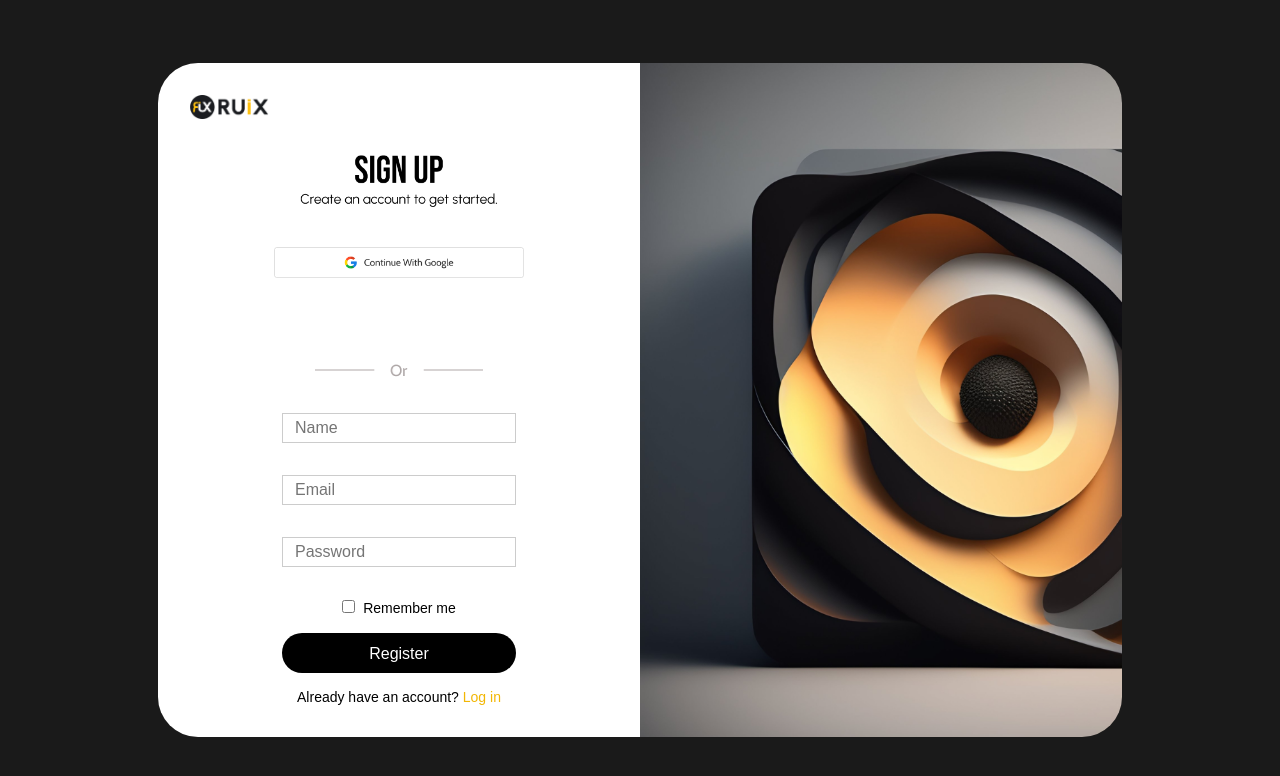
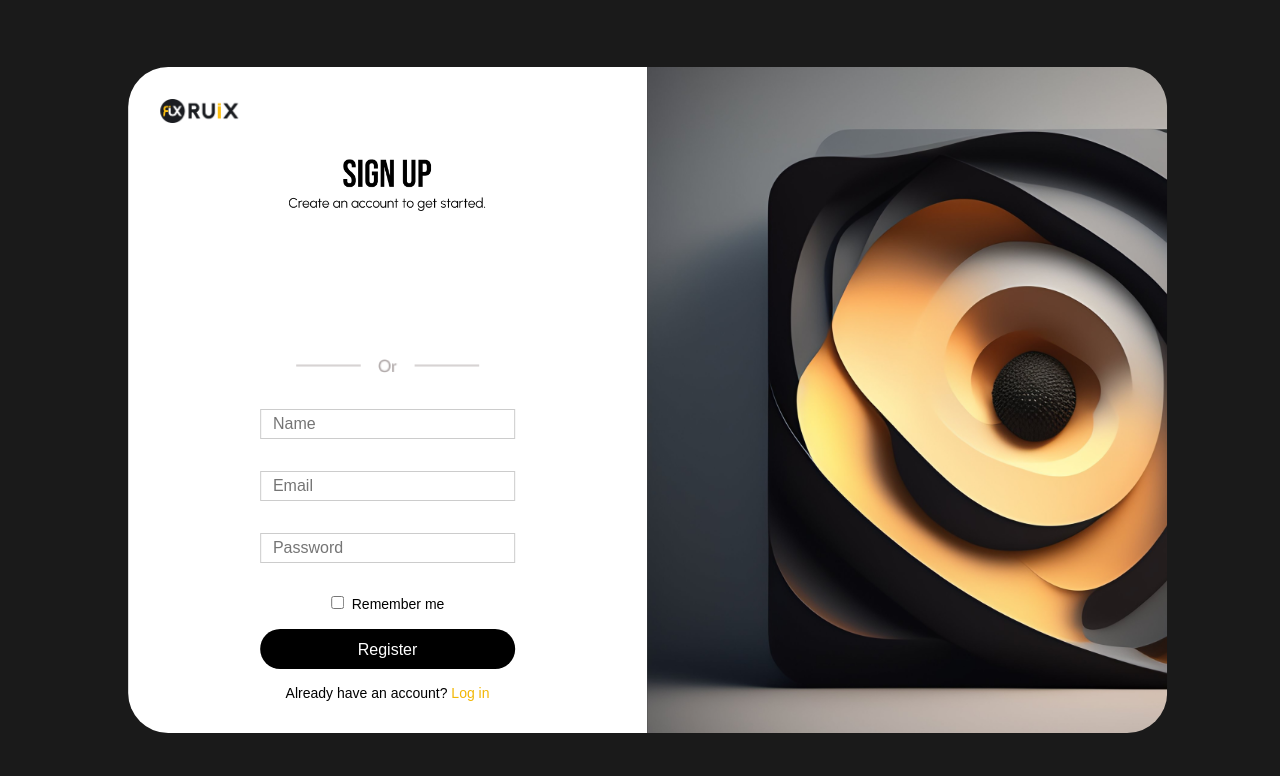
Before and after one commit to OmolemoModipane/ruix-signup, a React (Create React App) app: page / in a window 1280 px wide. Shown: the top 776 px of the page. Built offline with nearby package versions, Linux system fonts and the light colour scheme.

Commit message:
"Added Google OAuth login functionality, updated package dependencies, and modified Login component CSS and JS files"

```diff
--- a/package.json
+++ b/package.json
@@ -3,6 +3,7 @@
   "version": "0.1.0",
   "private": true,
   "dependencies": {
+    "@react-oauth/google": "^0.12.1",
     "@testing-library/jest-dom": "^5.17.0",
     "@testing-library/react": "^13.4.0",
     "@testing-library/user-event": "^13.5.0",
--- a/src/Login.css
+++ b/src/Login.css
@@ -17,9 +17,9 @@ body {
 
 .container {
   display: flex;
-  width: 200%; /* Container now takes up 200% of the viewport width */
+  width: 350%; /* Container now takes up 200% of the viewport width */
   height: 100%;
-  transform: translateX(-25%); /* Move the container left by 25% to center it */
+  transform: translateX(-35%); /* Move the container left by 25% to center it */
 }
 
 .Left-content {
@@ -65,8 +65,8 @@ body {
   width: 100%;
 }
 
-.button {
-  width: 60%;
+.button1 {
+  width: 10%;
   margin-bottom: 2rem;
   cursor: pointer;
 
--- a/src/Login.js
+++ b/src/Login.js
@@ -1,5 +1,7 @@
+// Login.js
 import React, { useState } from 'react';
 import axios from 'axios';
+import { GoogleLogin } from '@react-oauth/google';
 
 function Login() {
   const [formData, setFormData] = useState({
@@ -20,9 +22,9 @@ function Login() {
     e.preventDefault();
     try {
       // Send a POST request to the backend for registration
-      const response = await axios.post('http://localhost:5001/register', formData);
+      const response = await axios.post('https://signup-backend-intf.onrender.com/register', formData);
 
-      // You can handle successful registration here
+      // Handle successful registration
       console.log('Registration successful', response.data);
 
       // Clear form data and error
@@ -32,10 +34,29 @@ function Login() {
       // Optionally redirect the user or show a success message
       alert('Registration successful! You can now log in.');
     } catch (err) {
-      // Handle any errors that occur during registration
+      // Handle errors during registration
       console.error('Error registering user', err.response.data);
       setError(err.response.data.message);
     }
+  };
+
+  const handleGoogleSuccess = async (response) => {
+    const token = response.credential;
+    console.log('Google token:', token);
+
+    try {
+      const res = await axios.post('https://signup-backend-intf.onrender.com/auth/google', { token });
+      console.log('Google authentication successful:', res.data);
+      // Handle successful Google authentication
+    } catch (err) {
+      console.error('Error during Google authentication:', err.response.data);
+      setError(err.response.data.message);
+    }
+  };
+
+  const handleGoogleError = (error) => {
+    console.error('Google login error:', error);
+    setError('Google login failed. Please try again.');
   };
 
   return (
@@ -52,7 +73,11 @@ function Login() {
 
         <div className="login-details">
           <br /><br />
-          <img src={process.env.PUBLIC_URL + '/Glogin.png'} alt="Button" className="button" />
+          <GoogleLogin
+            onSuccess={handleGoogleSuccess}
+            onError={handleGoogleError}
+            logo={<img src={process.env.PUBLIC_URL + '/Glogin.png'} alt="Google Sign-In" className="button1" />}
+          />
           <br /><br />
           <img src={process.env.PUBLIC_URL + '/seperater.png'} alt="Separator" className="separator" />
           <form onSubmit={handleSubmit}>
--- a/src/index.js
+++ b/src/index.js
@@ -1,17 +1,14 @@
 import React from 'react';
 import ReactDOM from 'react-dom/client';
+import App from './App';
 import './Login.css';
-import App from './App';
-import reportWebVitals from './reportWebVitals';
+import { GoogleOAuthProvider } from '@react-oauth/google';
+
+const CLIENT_ID = '684255712035-fopai7v838k92cevfgla54o1634v89p5.apps.googleusercontent.com';
 
 const root = ReactDOM.createRoot(document.getElementById('root'));
 root.render(
-  <React.StrictMode>
+  <GoogleOAuthProvider clientId={CLIENT_ID}>
     <App />
-  </React.StrictMode>
+  </GoogleOAuthProvider>
 );
-
-// If you want to start measuring performance in your app, pass a function
-// to log results (for example: reportWebVitals(console.log))
-// or send to an analytics endpoint. Learn more: https://bit.ly/CRA-vitals
-reportWebVitals();
```
Also changed, not shown: 1 other file (tests, documents, lock files or other folders).
